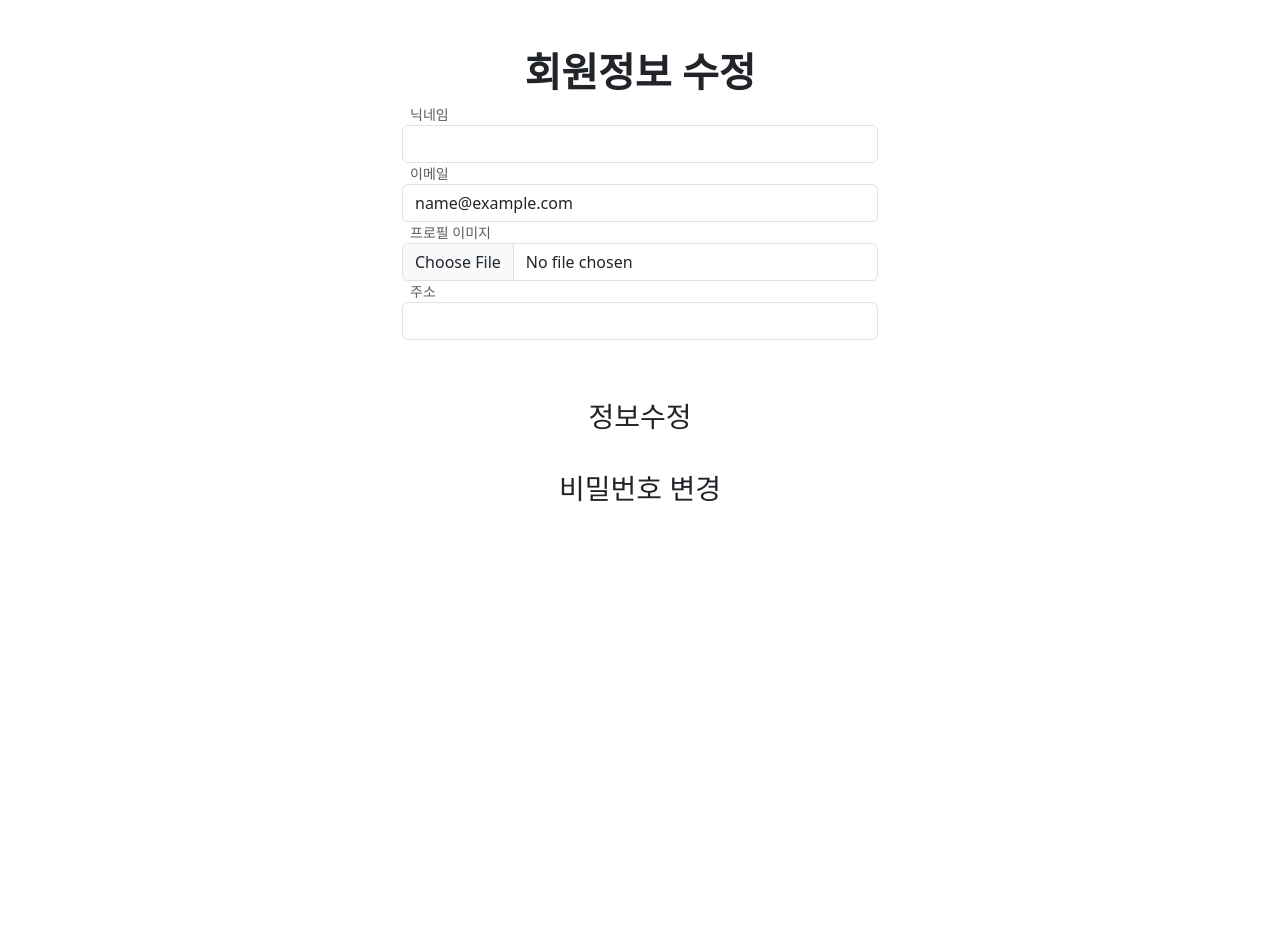
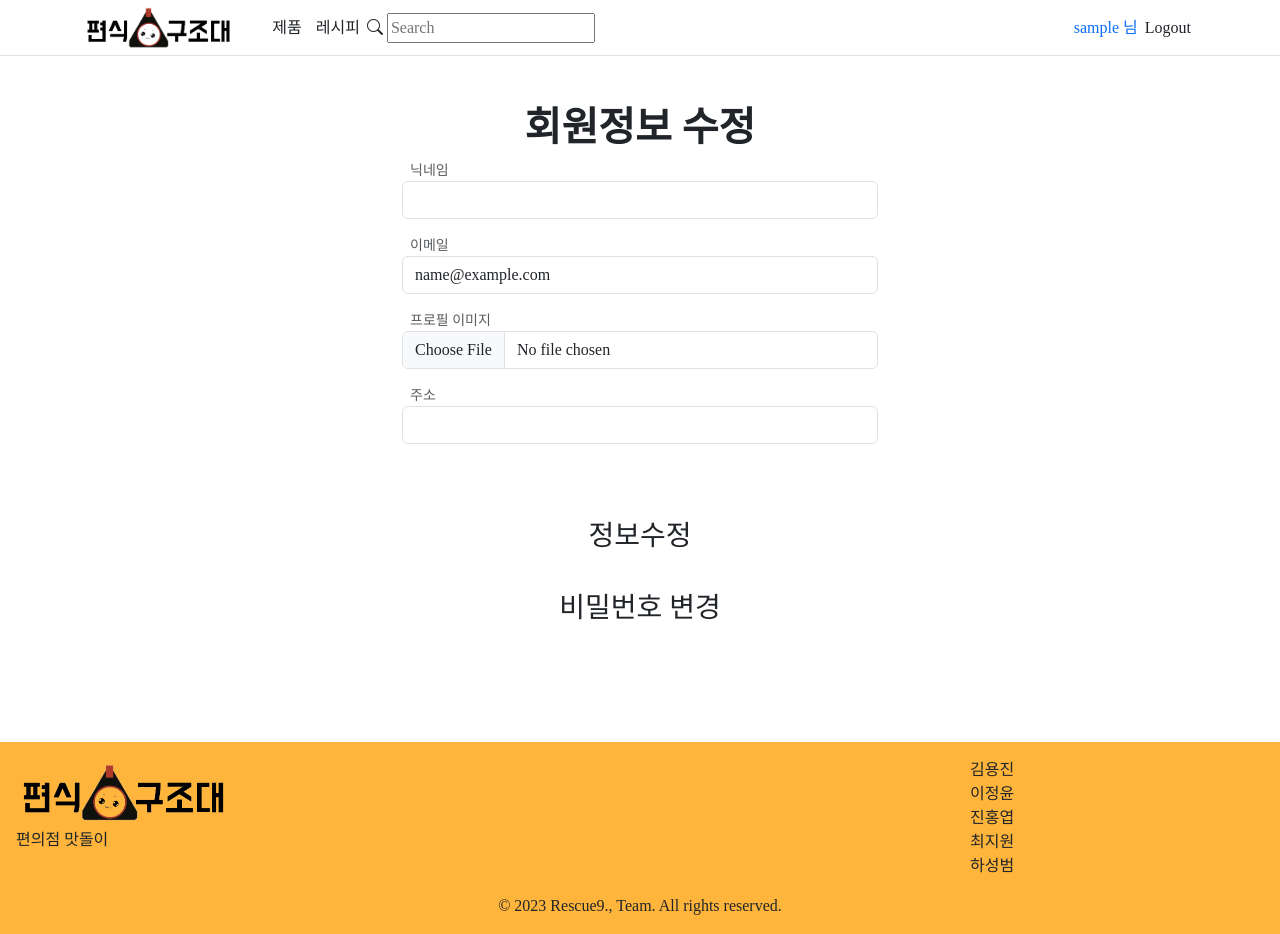
Before and after one commit to Kurman11/Rescue9, a Django app: page /accounts/update/ in a window 1280 px wide. Before the commit the page ends 502 px from the top, so only its background shows below. Run offline with Django 3.2, Linux system fonts and the light colour scheme; the visitor is signed in with stand-in values (Sample User, id 1); some web fonts are replaced.

Commit message:
base.html

```diff
--- a/accounts/forms.py
+++ b/accounts/forms.py
@@ -9,7 +9,8 @@ class CustomAuthenticationForm(AuthenticationForm):
         label='사용자 ID',
         widget=forms.TextInput(
             attrs={
-                'class': 'form-control'
+                'class': 'form-control',
+                'id': '사용자 ID',
             }
         )
     )
@@ -17,7 +18,9 @@ class CustomAuthenticationForm(AuthenticationForm):
         label='비밀번호',
         widget=forms.PasswordInput(
             attrs={
-                'class': 'form-control'
+                'class': 'form-control',
+                'id': '비밀번호',
+
             }
         )
     )
@@ -28,7 +31,8 @@ class CustomUserCreationForm(UserCreationForm):
         label='사용자 ID',
         widget=forms.TextInput(
             attrs={
-                'class': 'form-control'
+                'class': 'form-control',
+                'id': '사용자 ID',
             }
         )
     )
@@ -36,7 +40,8 @@ class CustomUserCreationForm(UserCreationForm):
         label='비밀번호',
         widget=forms.PasswordInput(
             attrs={
-                'class': 'form-control'
+                'class': 'form-control',
+                'id': '비밀번호',
             }
         )
     )
@@ -44,7 +49,8 @@ class CustomUserCreationForm(UserCreationForm):
         label='비밀번호 확인',
         widget=forms.PasswordInput(
             attrs={
-                'class': 'form-control'
+                'class': 'form-control',
+                'id': '비밀번호 확인',
             }
         )
     )
@@ -52,7 +58,8 @@ class CustomUserCreationForm(UserCreationForm):
         label='닉네임',
         widget=forms.TextInput(
             attrs={
-                'class': 'form-control'
+                'class': 'form-control',
+                'id': '닉네임',
             }
         )
     )
@@ -60,7 +67,8 @@ class CustomUserCreationForm(UserCreationForm):
         label='이메일',
         widget=forms.EmailInput(
             attrs={
-                'class': 'form-control'
+                'class': 'form-control',
+                'id': '이메일',
             }
         )
     )
@@ -69,6 +77,7 @@ class CustomUserCreationForm(UserCreationForm):
         widget=forms.ClearableFileInput(
             attrs={
                 'class': 'form-control',
+                'id' : '프로필 이미지',
             },
         ),
         required=False,
@@ -77,7 +86,8 @@ class CustomUserCreationForm(UserCreationForm):
         label='주소',
         widget=forms.TextInput(
             attrs={
-                'class': 'form-control'
+                'class': 'form-control',
+                'id' : '주소',
             }
         )
     )
@@ -94,7 +104,8 @@ class CustomUserChangeForm(UserChangeForm):
         label='닉네임',
         widget=forms.TextInput(
             attrs={
-                'class': 'form-control'
+                'class': 'form-control',
+                'id' : '닉네임',
             }
         )
     )
@@ -102,7 +113,8 @@ class CustomUserChangeForm(UserChangeForm):
         label='이메일',
         widget=forms.EmailInput(
             attrs={
-                'class': 'form-control'
+                'class': 'form-control',
+                'id' : '이메일',
             }
         )
     )
@@ -111,6 +123,7 @@ class CustomUserChangeForm(UserChangeForm):
         widget=forms.ClearableFileInput(
             attrs={
                 'class': 'form-control',
+                'id' : '프로필 이미지',
             },
         ),
         required=False,
@@ -119,7 +132,8 @@ class CustomUserChangeForm(UserChangeForm):
         label='주소',
         widget=forms.TextInput(
             attrs={
-                'class': 'form-control'
+                'class': 'form-control',
+                'id' : '주소',
             }
         )
     )
@@ -135,6 +149,7 @@ class CustomPasswordChangeForm(PasswordChangeForm):
         widget=forms.PasswordInput(
             attrs={
                 'class': 'form-control',
+                'id' : '기존 비밀번호',
             },
         ),
     )
@@ -143,6 +158,7 @@ class CustomPasswordChangeForm(PasswordChangeForm):
         widget=forms.PasswordInput(
             attrs={
                 'class': 'form-control',
+                'id' : '새 비밀번호',
             },
         ),
     )
@@ -151,6 +167,7 @@ class CustomPasswordChangeForm(PasswordChangeForm):
         widget=forms.PasswordInput(
             attrs={
                 'class': 'form-control',
+                'id' : '새 비밀번호 확인',
             },
         ),
     )
--- a/accounts/templates/accounts/profile.html
+++ b/accounts/templates/accounts/profile.html
@@ -1,5 +1,6 @@
 {% extends 'base.html' %}
 
 {% block content %}
-    프로필입니다.
+    <p>프로필입니다</p>
+    <a href="{% url 'accounts:update' %}">개인정보 변경</a>
 {% endblock content %}
--- a/accounts/templates/accounts/update.html
+++ b/accounts/templates/accounts/update.html
@@ -7,11 +7,10 @@
       <form action="{% url 'accounts:update' %}" method="POST" class="form-text" enctype="multipart/form-data">
         {% csrf_token %}
         {% for field in form %}
-          <label for="{{ field.auto_id }}" class="ms-2">{{ field.label }}</label>
-          {{ field }}
-          {% if field.errors %}
-            <span>{{ field.errors }}</span>
-          {% endif %}
+          <div class="mb-3">
+            <label for="{{ field.label }}" class="ms-2">{{ field.label }}</label>
+            {{ field }}
+          </div>
         {% endfor %}
         <input type="submit" class="btn btn-orange w-100 mt-5 mb-3 fs-3" value="정보수정">
         <a href="{% url 'accounts:change_password' %}" class="btn btn-orange w-100 fs-3">비밀번호 변경</a>
--- a/manage.py
+++ b/manage.py
@@ -6,7 +6,7 @@ import sys
 
 def main():
     """Run administrative tasks."""
-    os.environ.setdefault('DJANGO_SETTINGS_MODULE', ' rescue.settings')
+    os.environ.setdefault('DJANGO_SETTINGS_MODULE', 'rescue.settings')
     try:
         from django.core.management import execute_from_command_line
     except ImportError as exc:
--- /dev/null
+++ b/static/css/base.css
@@ -0,0 +1,122 @@
+html, body, main {
+  font-family: 'NanumSquareNeo-Variable';
+  height: 95%;
+  }
+
+a {
+  text-decoration: none;
+}
+
+ul {
+  list-style-type: none;
+  padding-left: 0;
+}
+
+nav{
+  position: sticky-top;
+  width: 100%;
+  height: 56px;
+  border-bottom: 1px solid var(--subtle-color);
+  margin-top: 0;
+}
+
+footer {
+  width: 100%;
+  background: var(--secondary-color);
+
+}
+
+:root {
+  --main-color: #0097F3;
+  --secondary-color: #FFB43B;
+  --subtle-color: #e0e0e0;
+}
+
+/* nav */
+.nav--left__wrap{
+  display: flex;
+  align-items: center;
+}
+
+.nav--left--image-container{
+  height: 50px;
+  margin-right: 30px;
+}
+
+.nav--image {
+  height: 100%;
+}
+
+.nav--right__wrap{
+  display: flex;
+  align-items: center;
+}
+
+.nav__flex {
+  display: flex;
+  justify-content: space-between;
+  align-items: center;
+}
+
+.nav--div {
+  height: 56px;
+  overflow: hidden;
+}
+
+.nav--button {
+  padding-left: 6px;
+  padding-right: 6px;
+  padding-top: 10px;
+  padding-bottom: 10px;
+}
+
+@media (max-width: 840px) {
+  .search_hidden {
+    display: none;
+  }
+}
+
+/* footer */
+.content--wrapper {
+  display :flex;
+  flex-direction:column;
+  height: 100%;
+  }
+
+.content {
+  flex: 1;
+}
+
+.footer_container {
+  padding: 1rem;
+}
+
+.footer__image-container{
+  height: 70px;
+}
+
+.footer__image {
+  height: 100%;
+}
+
+/* .footer__creator {
+
+} */
+
+.footer__company {
+  text-align: center;
+}
+
+/* hover */
+.nav--btn:hover{
+  font-weight: bold;
+}
+
+
+/* font */
+@font-face {
+  font-family: 'NanumSquareNeo-Variable';
+  src: url('https://cdn.jsdelivr.net/gh/projectnoonnu/noonfonts_11-01@1.0/NanumSquareNeo-Variable.woff2') format('woff2');
+  font-weight: normal;
+  font-style: normal;
+}
--- a/templates/base.html
+++ b/templates/base.html
@@ -1,19 +1,43 @@
+{% load static %}
 <!doctype html>
 <html lang="en">
   <head>
     <meta charset="utf-8">
     <meta name="viewport" content="width=device-width, initial-scale=1">
     <title>title</title>
+    <!-- bootstrap css -->
     <link href="https://cdn.jsdelivr.net/npm/bootstrap@5.3.0-alpha3/dist/css/bootstrap.min.css" rel="stylesheet" integrity="sha384-KK94CHFLLe+nY2dmCWGMq91rCGa5gtU4mk92HdvYe+M/SXH301p5ILy+dN9+nJOZ" crossorigin="anonymous">
+    <!-- bootstrap_icon css -->
+    <link rel="stylesheet" href="https://cdn.jsdelivr.net/npm/bootstrap-icons@1.10.5/font/bootstrap-icons.css">
+    <link rel="stylesheet" href="{% static 'css/base.css' %}">
+    <style>
+    </style>
     {% block style %}
     {% endblock style %}
   </head>
   <body>
-    {% block content %}
-    {% endblock content %}
+    <nav>
+      {% include 'nav.html' %}
+    </nav>
 
-    {% block javascript %}
-    {% endblock javascript %}
+    <main class="container">
+      <div class="content--wrapper">
+        <div class="content">
+          {% block content %}
+          {% endblock content %}
+        </div>
+      </div>
+    </main>
+
+    <footer class="footer_container">
+      {% include 'footer.html' %}
+    </footer>
+    <!-- bootstrap js -->
     <script src="https://cdn.jsdelivr.net/npm/bootstrap@5.3.0-alpha3/dist/js/bootstrap.bundle.min.js" integrity="sha384-ENjdO4Dr2bkBIFxQpeoTz1HIcje39Wm4jDKdf19U8gI4ddQ3GYNS7NTKfAdVQSZe" crossorigin="anonymous"></script>
+    <script>
+
+    </script>
+    {% block script %}
+    {% endblock script %}
   </body>
-</html>
+  </html>
--- /dev/null
+++ b/templates/footer.html
@@ -0,0 +1,23 @@
+{% load static %}
+
+
+<div class="row">
+  <div class="col-9">
+    <div class="footer__image-container">
+      <img class="footer__image" src="{% static 'image/logo.png' %}" alt="">
+    </div>
+    <p>편의점 맛돌이</p>
+  </div>
+  <div class="col-3">
+    <ul>
+      <li>김용진</li>
+      <li>이정윤</li>
+      <li>진홍엽</li>
+      <li>최지원</li>
+      <li>하성범</li>
+    </ul>
+  </div>
+  <div class="footer__company">
+    <span>© 2023 Rescue9., Team. All rights reserved.</span>
+  </div>
+</div>
--- /dev/null
+++ b/templates/nav.html
@@ -0,0 +1,36 @@
+{% load static %}
+
+<div class="container nav__flex nav--div ">
+  <div class="nav--left__wrap">
+    <div class="nav--left--image-container">
+      <a href="http://127.0.0.1:8000/">
+        <img src="{% static 'image/logo.png' %}" alt="logo" class="nav--image" >
+      </a>
+    </div>
+    <div class="nav--left__wrap">
+      <a href="#" class="btn nav--button nav--btn">제품</a>
+      <a href="#" class="btn nav--button nav--btn">레시피</a>
+      <form class="search_hidden">
+        <div>
+          <span class="nave__search__icon"><i class="bi bi-search"></i></span>
+          <input type="search" placeholder="Search" name = "">
+          {% comment %} <button type='submit'>검색</button> {% endcomment %}
+        </div>
+      </form>
+    </div>
+  </div>
+
+  <div class="nav--right__wrap">
+    {% if request.user.is_authenticated %}
+      <a href="{% url 'accounts:profile' request.user.username %}"> {{request.user.username}} 님</a>
+      <form action="{% url 'accounts:logout' %}" method="POST">
+        {% csrf_token %}
+        <button class="btn nav--button nav--btn" type="submit">Logout</button>
+      </form>
+      {% else %}
+      <a href="{% url 'accounts:login' %}" class="btn nav--button nav--btn">Login</a>
+      <a href="{% url 'accounts:signup' %}" class="btn nav--button nav--btn">Signup</a>
+      {% endif %}
+  </div>
+  </div>
+</div>
```
Also changed, not shown: accounts/templates/accounts/change_password.html (+4 -5 lines), accounts/templates/accounts/login.html (+9 -9 lines), accounts/templates/accounts/signup.html (+3 -4 lines), products/templates/products/index.html (+0 -8 lines), requirements.txt (+14 -0 lines), static/image/google.png (added), static/image/kakao_login.png (added), static/image/logo.png (added).
